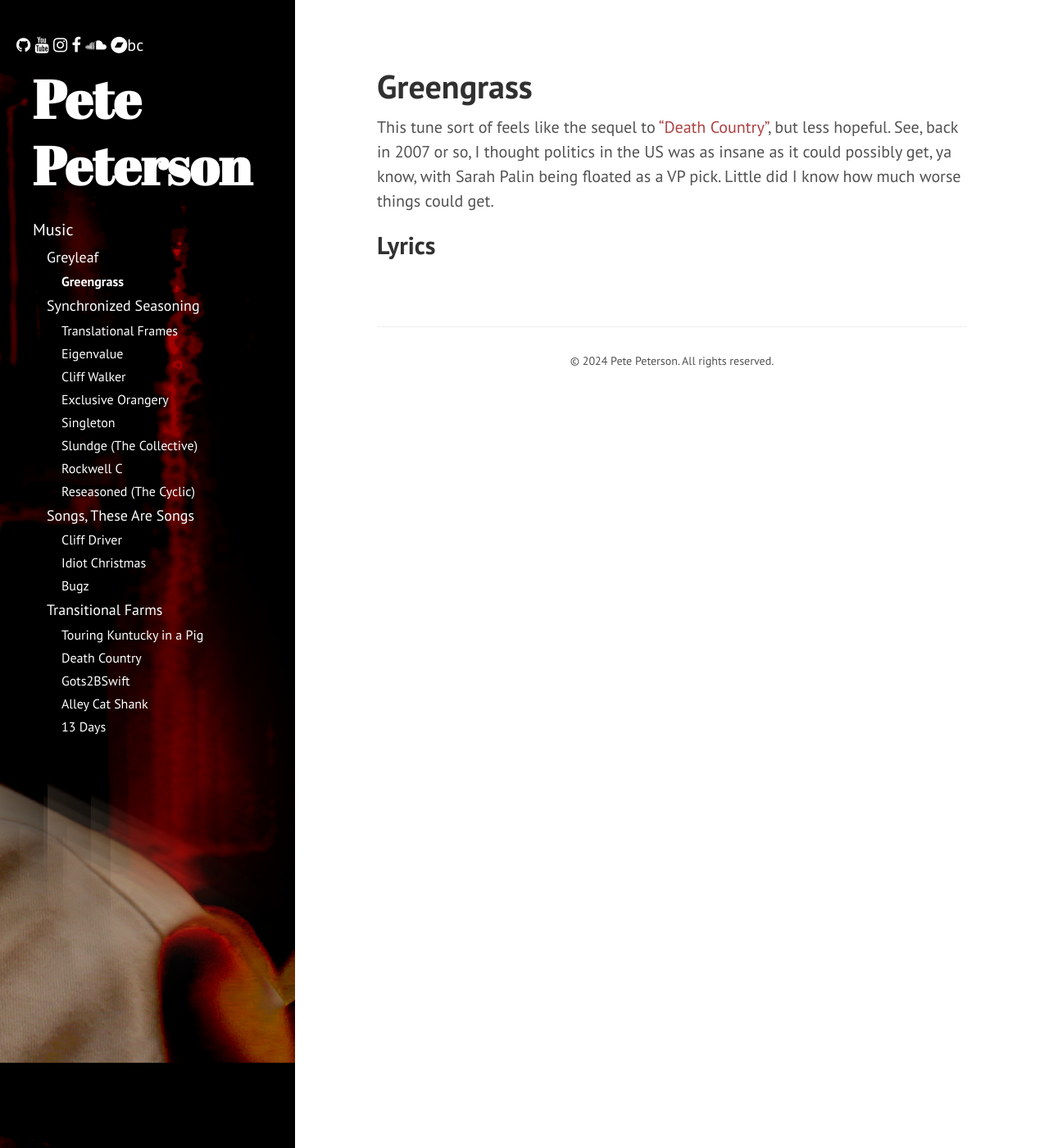
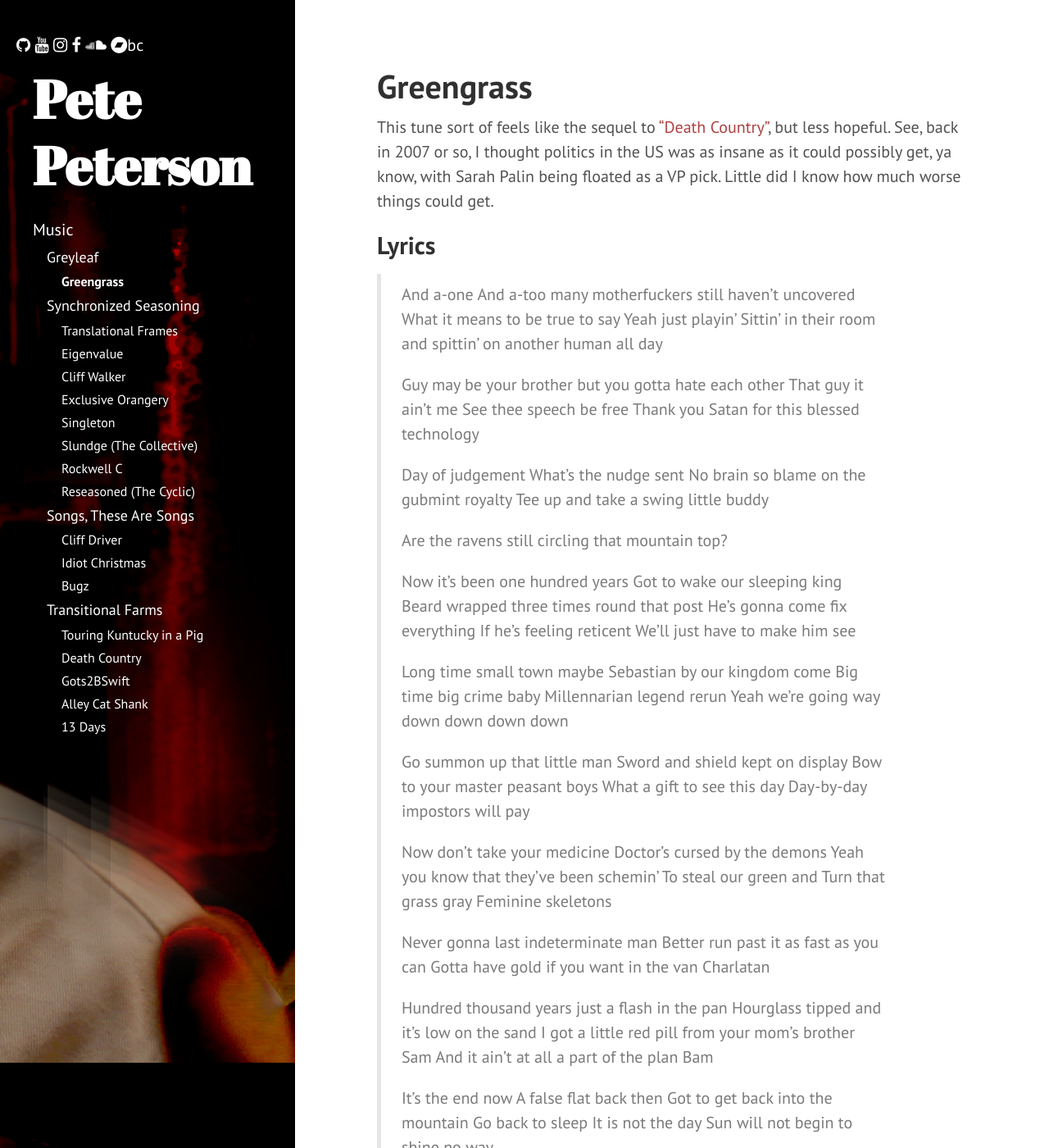
Before and after one commit to petepm/petepm.github.io, a Jekyll site: the page built from music/greyleaf/greengrass.md, in a window 1280 px wide and 1400 px high. Shown: the whole window at 82% size. Built offline with Jekyll 4.4.1, drawn with Linux system fonts in a browser that asks for light colours; nearby versions of some CDN libraries.

Commit message:
Add GG lyrics

```diff
--- a/music/greyleaf/greengrass.md
+++ b/music/greyleaf/greengrass.md
@@ -18,3 +18,65 @@ possibly get, ya know, with Sarah Palin being floated as a VP pick.
 Little did I know how much worse things could get.
 
 ## Lyrics
+
+>And a-one
+>And a-too many motherfuckers still haven't uncovered
+>What it means to be true to say
+>Yeah just playin'
+>Sittin' in their room and spittin' on another human all day
+>
+>Guy may be your brother but you gotta hate each other
+>That guy it ain't me
+>See thee speech be free
+>Thank you Satan for this blessed technology
+>
+>Day of judgement
+>What's the nudge sent
+>No brain so blame on the gubmint royalty
+>Tee up and take a swing little buddy
+>
+>Are the ravens still circling that mountain top?
+>
+>Now it's been one hundred years
+>Got to wake our sleeping king
+>Beard wrapped three times round that post
+>He's gonna come fix everything
+>If he's feeling reticent
+>We'll just have to make him see
+>
+>Long time small town maybe
+>Sebastian by our kingdom come
+>Big time big crime baby
+>Millennarian legend rerun
+>Yeah we're going way down down down down
+>
+>Go summon up that little man
+>Sword and shield kept on display
+>Bow to your master peasant boys
+>What a gift to see this day
+>Day-by-day impostors will pay
+>
+>Now don't take your medicine
+>Doctor's cursed by the demons
+>Yeah you know that they've been schemin'
+>To steal our green and
+>Turn that grass gray
+>Feminine skeletons
+>
+>Never gonna last indeterminate man
+>Better run past it as fast as you can
+>Gotta have gold if you want in the van
+>Charlatan
+>
+>Hundred thousand years just a flash in the pan
+>Hourglass tipped and it's low on the sand
+>I got a little red pill from your mom's brother Sam
+>And it ain't at all a part of the plan
+>Bam
+>
+>It's the end now
+>A false flat back then
+>Got to get back into the mountain
+>Go back to sleep
+>It is not the day
+>Sun will not begin to shine no way
```
